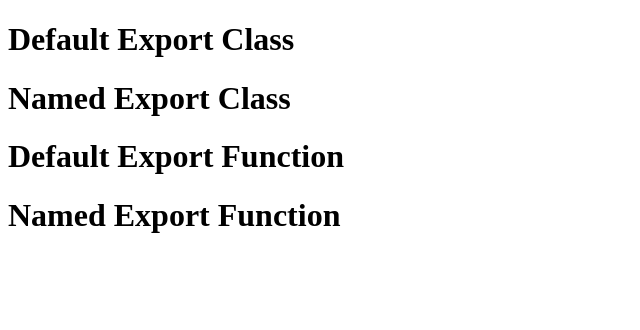
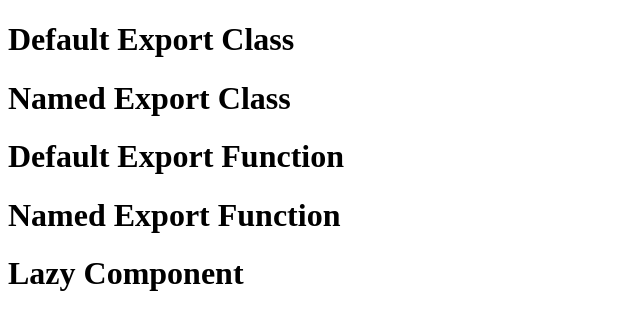
Before and after one commit to dragonmaster-alpha/react-refresh-webpack-plugin, a React app in the folder example/: page / in a window 1280 px wide. Shown: the top 330 px of the page, without its empty margins (0-640 px from the left). Built offline with nearby package versions, Linux system fonts and the light colour scheme.

Commit message:
docs: add example for lazy loaded component

```diff
--- a/example/src/App.jsx
+++ b/example/src/App.jsx
@@ -3,6 +3,8 @@ import ClassDefault from './ClassDefault';
 import { ClassNamed } from './ClassNamed';
 import FunctionDefault from './FunctionDefault';
 import { FunctionNamed } from './FunctionNamed';
+
+const LazyComponent = React.lazy(() => import('./LazyComponent'));
 
 function App() {
   return (
@@ -11,6 +13,9 @@ function App() {
       <ClassNamed />
       <FunctionDefault />
       <FunctionNamed />
+      <React.Suspense fallback={<h1>Loading</h1>}>
+        <LazyComponent />
+      </React.Suspense>
     </div>
   );
 }
--- /dev/null
+++ b/example/src/LazyComponent.jsx
@@ -0,0 +1,7 @@
+import * as React from 'react';
+
+function LazyComponent() {
+  return <h1>Lazy Component</h1>;
+}
+
+export default LazyComponent;
```
